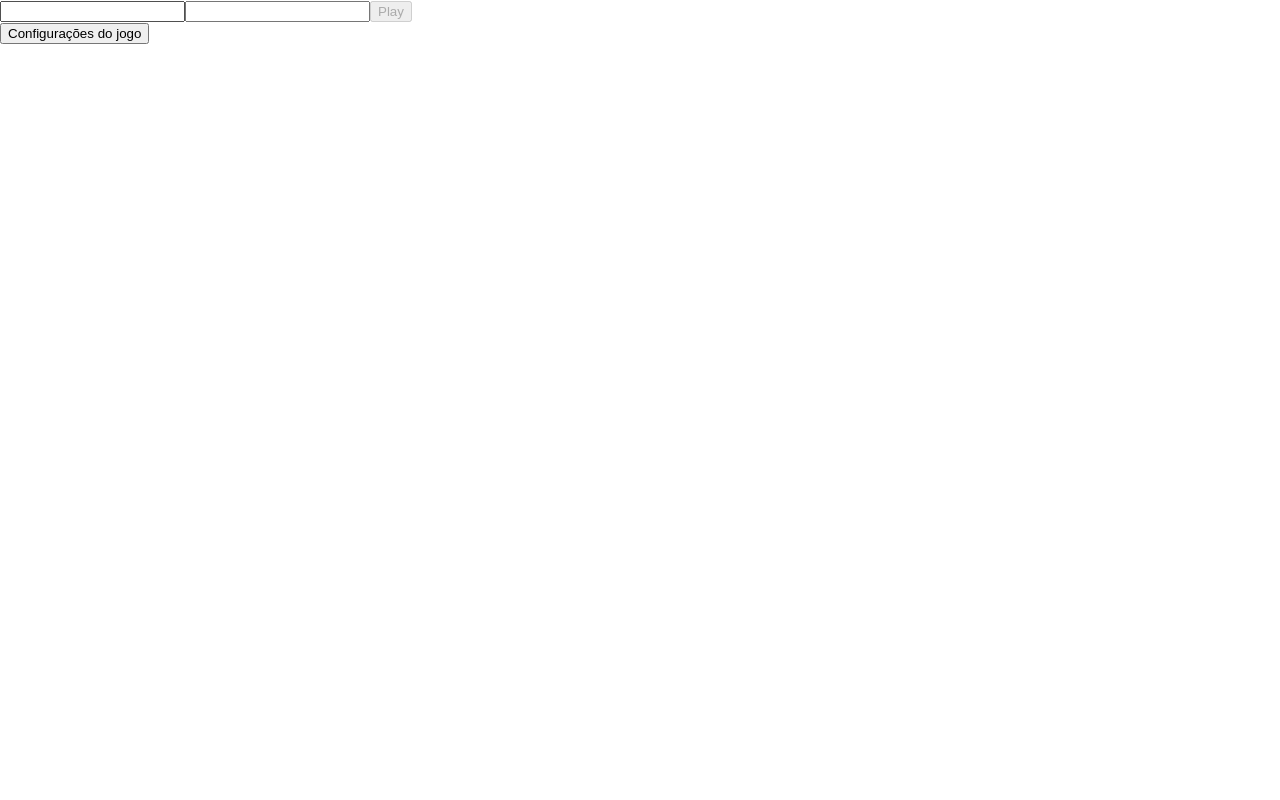
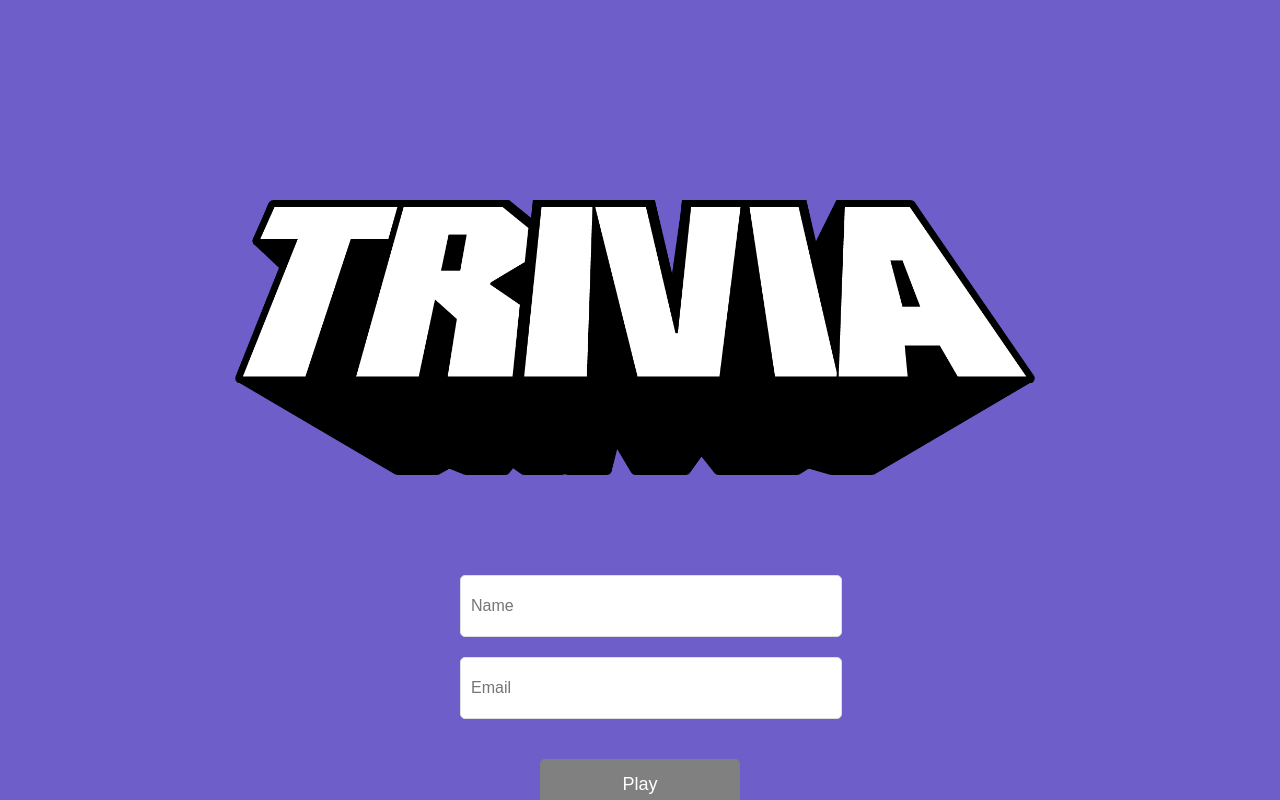
Before and after one commit to humbertodutra/trybe-project-trivia, a React (Create React App) app: page / in a window 1280 px wide. Built offline with nearby package versions, Linux system fonts and the light colour scheme.

Commit message:
css to the project

```diff
--- a/public/index.html
+++ b/public/index.html
@@ -25,7 +25,7 @@
       work correctly both with client-side routing and a non-root public URL.
       Learn how to configure a non-root public URL by running `npm run build`.
     -->
-    <title>React App</title>
+    <title>React App Trivia Game</title>
   </head>
   <body>
     <noscript>You need to enable JavaScript to run this app.</noscript>
--- a/src/App.css
+++ b/src/App.css
@@ -1,57 +1,75 @@
-.App {
-  text-align: center;
+body {
+  display: flex;
+  flex-direction: column;
+  align-items: center;
 }
 
-.App-logo {
-  height: 40vmin;
-  pointer-events: none;
+#root {
+  display: flex;
+  flex-direction: column;
+  align-items: center;
+  background-color: rgb(110, 94, 201);
+  position: absolute;
+  top: 0;
+  right: 0;
+  bottom: 0;
+  left: 0;
+  overflow: auto;
 }
 
-.red-border {
-  border: 1px solid red;
+#main-div {
+  display: flex;
+  flex-direction: column;
+  align-items: center;
+  width: 600px;
+  height: 300vh;
+  background-color: rgb(110, 94, 201);
 }
 
-.green-border {
-  border: 1px solid green;
+#logo {
+  width: 800px;
+  height: 275px;
+  margin-top: 200px;
+  margin-bottom: 50px;
 }
 
-@media ( prefers-reduced-motion : no-preference ) {
-
-  .App-logo {
-    animation: shake infinite 0.82s cubic-bezier(0.36, 0.07, 0.19, 0.97) both;
-  }
+#form-login {
+  display: flex;
+  flex-direction: column;
+  align-items: center;
+  width: 400px;
+  margin-bottom: 50px;
+  padding: 50px;
 }
 
-.App-header {
-  align-items: center;
-  background-color: #282c34;
-  color: white;
-  display: flex;
-  flex-direction: column;
-  font-size: calc(10px + 2vmin);
-  justify-content: center;
-  min-height: 100vh;
+.label-login {
+  width: 90%;
+  text-align: left;
 }
 
-.App-link {
-  color: #61dafb;
+.input-login {
+  width: 100%;
+  height: 40px;
+  padding: 10px;
+  font-size: 16px;
+  border-radius: 5px;
+  border: 1px solid #ddd;
+  margin-bottom: 20px;
 }
 
-@keyframes shake {
+.btn-login {
+  width: 200px;
+  height: 50px;
+  background-color: green;
+  color: #fff;
+  font-size: 18px;
+  border: none;
+  border-radius: 5px;
+  margin-top: 20px;
+  cursor: pointer;
+}
 
-  10%, 90% {
-    transform: translate3d(-1px, 0, 0);
-  }
-
-  20%, 80% {
-    transform: translate3d(2px, 0, 0);
-  }
-
-  30%, 50%, 70% {
-    transform: translate3d(-4px, 0, 0);
-  }
-
-  40%, 60% {
-    transform: translate3d(4px, 0, 0);
-  }
+.btn-login[disabled] {
+  background-color: grey;
+  cursor: not-allowed;
 }
--- /dev/null
+++ b/src/components/Header/Header.css
@@ -0,0 +1,26 @@
+header {
+    display: flex;
+    justify-content: space-between;
+    align-items: center;
+    padding: 10px 20px;
+    background-color: lightgray;
+}
+
+section {
+    display: flex;
+    align-items: center;
+    padding: 10px 20px;
+}
+
+img {
+    height: 50px;
+    width: 50px;
+    border-radius: 25px;
+    margin-right: 10px;
+}
+
+p {
+    font-size: 20px;
+    font-weight: bold;
+    margin: 0;
+}
--- a/src/components/Header/index.jsx
+++ b/src/components/Header/index.jsx
@@ -1,21 +1,28 @@
 import React from 'react';
 import { useSelector } from 'react-redux';
 import md5 from 'crypto-js/md5';
+import './Header.css';
 
 export default function Header() {
-  const { player: { gravatarEmail, name, score } } = useSelector((state) => state);
+  const {
+    player: { gravatarEmail, name, score },
+  } = useSelector((state) => state);
 
   return (
     <header>
       <section>
         <img
           data-testid="header-profile-picture"
-          src={ `https://www.gravatar.com/avatar/${md5(gravatarEmail).toString()}` }
+          src={ `https://www.gravatar.com/avatar/${md5(
+            gravatarEmail,
+          ).toString()}` }
           alt="avatar"
         />
         <p data-testid="header-player-name">{name}</p>
-        <p data-testid="header-score">{score}</p>
       </section>
+      <div>
+        <p data-testid="header-score">{`score: ${score} points`}</p>
+      </div>
     </header>
   );
 }
--- /dev/null
+++ b/src/pages/Feedback/feedback.css
@@ -0,0 +1,64 @@
+/* body {
+  background-color: #f2f2f2;
+  font-family: Arial, sans-serif;
+  text-align: center;
+}
+
+#root {
+  display: flex;
+  flex-direction: column;
+  align-items: center;
+  justify-content: center;
+  height: 100vh;
+} */
+
+[data-testid="feedback-text"] {
+    background-color: white;
+    padding: 50px;
+    border-radius: 10px;
+    box-shadow: 0 0 20px 0 rgba(0, 0, 0, 0.2);
+    margin: 50px;
+    text-align: left;
+    margin-top: 50px;
+}
+.feedback-p{
+    font-size: 18px;
+    margin-bottom: 20px;
+}
+
+[data-testid="feedback-text"] p:first-of-type {
+    font-size: 24px;
+    font-weight: bold;
+    color: #4d4d4d;
+    margin-bottom: 40px;
+}
+
+[data-testid="feedback-total-score"] {
+    font-size: 22px;
+    font-weight: bold;
+    color: #00b894;
+}
+
+[data-testid="feedback-total-question"] {
+    font-size: 22px;
+    font-weight: bold;
+    color: #0984e3;
+}
+
+.btn-feedback {
+    background-color: #00b894;
+    color: white;
+    border: none;
+    border-radius: 5px;
+    padding: 10px 20px;
+    font-size: 18px;
+    font-weight: bold;
+    margin-right: 20px;
+    cursor: pointer;
+    transition: all 0.3s ease-in-out;
+    margin-top: 30px;
+}
+
+.btn-feedback:hover {
+    background-color: #00a67c;
+}
--- a/src/pages/Login/index.jsx
+++ b/src/pages/Login/index.jsx
@@ -1,9 +1,10 @@
 import React from 'react';
 import { Link, useHistory } from 'react-router-dom';
-import '../../App.css';
 import { useDispatch } from 'react-redux';
 import { tokenData, playerData } from '../../redux/actions';
 import { fetchToken } from '../../services/api';
+import '../../App.css';
+import TriviaLogo from '../../trivia.png';
 
 export default function Login() {
   const [state, setState] = React.useState({
@@ -30,29 +31,35 @@ export default function Login() {
   }
 
   return (
-    <div>
-      <form onSubmit={ (event) => event.preventDefault() }>
-        <label htmlFor="input-name">
+    <div id="main-div">
+      <img id="logo" src={ TriviaLogo } alt="Trivia Logo" />
+      <form id="form-login" onSubmit={ (event) => event.preventDefault() }>
+        <label className="label-login" htmlFor="input-name">
           <input
+            className="input-login"
             name="name"
             id="input-name"
             type="text"
             data-testid="input-player-name"
             value={ state.name }
             onChange={ handleChange }
+            placeholder="Name"
           />
         </label>
-        <label htmlFor="input-email">
+        <label className="label-login" htmlFor="input-email">
           <input
+            className="input-login"
             name="email"
             id="input-email"
             type="email"
             data-testid="input-gravatar-email"
             value={ state.email }
             onChange={ handleChange }
+            placeholder="Email"
           />
         </label>
         <button
+          className="btn-login"
           id="btn-play"
           type="submit"
           data-testid="btn-play"
@@ -63,14 +70,15 @@ export default function Login() {
         </button>
       </form>
 
-      <Link to="/settings">
+    </div>
+  );
+}
+
+/* <Link to="/settings">
         <button
           data-testid="btn-settings"
           type="button"
         >
           Configurações do jogo
         </button>
-      </Link>
-    </div>
-  );
-}
+      </Link> */
--- a/src/pages/Ranking/index.jsx
+++ b/src/pages/Ranking/index.jsx
@@ -1,5 +1,6 @@
 import React, { useEffect, useState } from 'react';
 import { Link } from 'react-router-dom';
+import './ranking.css';
 
 export default function Ranking() {
   const [players, setPlayers] = useState([]);
@@ -11,10 +12,10 @@ export default function Ranking() {
     }
   }, []);
   return (
-    <div>
+    <div className="div-ranking">
       <h1 data-testid="ranking-title">Ranking</h1>
       { players.map((a, index) => (
-        <div key={ index }>
+        <div key={ index } className="div-ranking-line">
           <h4 data-testid={ `player-name-${index}` }>{a.name}</h4>
           <span data-testid={ `player-score-${index}` }>
             {a.score }
@@ -27,6 +28,7 @@ export default function Ranking() {
         <button
           data-testid="btn-go-home"
           type="button"
+          className="btn-ranking"
         >
           Go Home
         </button>
--- /dev/null
+++ b/src/pages/Ranking/ranking.css
@@ -0,0 +1,41 @@
+.div-ranking-line {
+    display: flex;
+    justify-content: space-between;
+    align-items: center;
+    width: 100%;
+    margin: 20px 0;
+    padding: 10px;
+    background-color: white;
+    border-radius: 10px;
+    box-shadow: 2px 2px 5px rgba(0,0,0,0.1);
+}
+
+h4[data-testid^='player-name-'] {
+    font-size: 1.5em;
+    font-weight: bold;
+}
+
+span[data-testid^='player-score-'] {
+    font-size: 1.2em;
+    font-weight: bold;
+}
+
+.btn-ranking {
+    margin-top: 20px;
+    padding: 10px 20px;
+    background-color: rgb(110, 94, 201);
+    color: white;
+    border-radius: 10px;
+    box-shadow: 2px 2px 5px rgba(0,0,0,0.1);
+    font-size: 1.2em;
+    font-weight: bold;
+    text-transform: uppercase;
+    transition: all 0.2s ease-in-out;
+}
+
+.btn-ranking:hover {
+    cursor: pointer;
+    background-color: white;
+    color: rgb(110, 94, 201);
+    box-shadow: 2px 2px 5px rgba(0,0,0,0.3);
+}
--- a/src/routes/index.routes.js
+++ b/src/routes/index.routes.js
@@ -13,7 +13,7 @@ const Routes = () => (
       <Route exact path="/game" component={ Game } />
       <Route exact path="/ranking" component={ Ranking } />
       <Route exact path="/feedback" component={ Feedback } />
-      <Route exact path="/settings" component={ Settings } />
+      {/* <Route exact path="/settings" component={ Settings } /> */}
     </Switch>
   </BrowserRouter>
 );
```
Also changed, not shown: src/pages/Feedback/index.jsx (+8 -3 lines), src/pages/Game/game.css (+67 -3 lines), src/pages/Game/index.jsx (+20 -9 lines), 1 other file (tests, documents, lock files or other folders).
